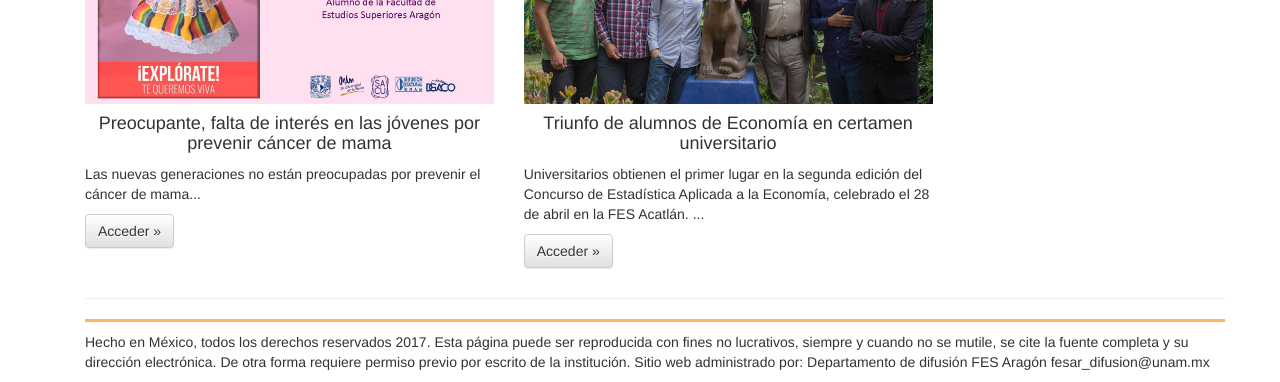
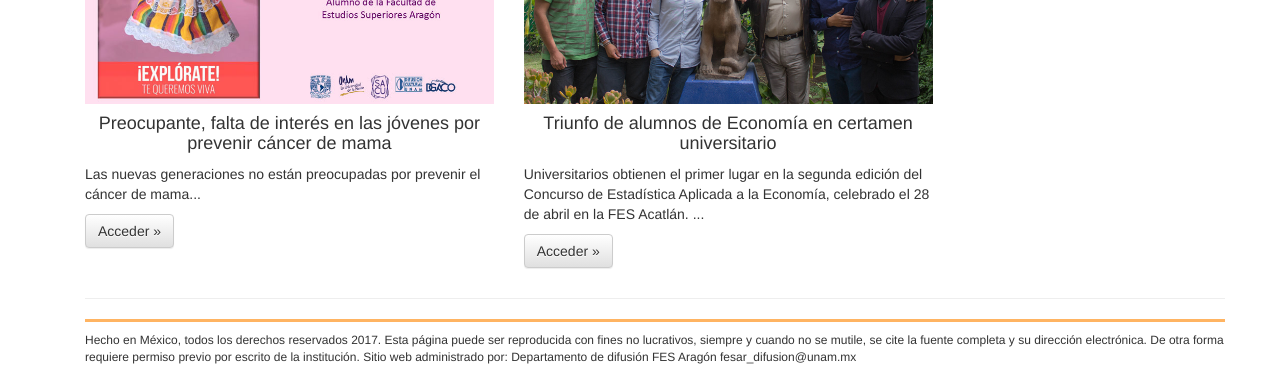
Before and after one commit to octavio-24btvs/micrositio, a plain HTML site: page Sitio Gaceta Digital/index.html in a window 1280 px wide. Shown: the part 1591-1973 px from the top of the page. Drawn offline with nearby package versions, Linux system fonts and the light colour scheme; files that its build step writes are made by us from their sources.

Commit message:
git push

```diff
--- a/Sitio Gaceta Digital/index.html
+++ b/Sitio Gaceta Digital/index.html
@@ -286,7 +286,7 @@
       <hr>
 
       <footer>
-        <p>Hecho en México, todos los derechos reservados 2017. Esta página puede ser reproducida con fines no lucrativos, siempre y cuando no se mutile, se cite la fuente completa y su dirección electrónica. De otra forma requiere permiso previo por escrito de la institución. Sitio web administrado por: Departamento de difusión FES Aragón fesar_difusion@unam.mx</p>
+        <p style="font-size: 12px;">Hecho en México, todos los derechos reservados 2017. Esta página puede ser reproducida con fines no lucrativos, siempre y cuando no se mutile, se cite la fuente completa y su dirección electrónica. De otra forma requiere permiso previo por escrito de la institución. Sitio web administrado por: Departamento de difusión FES Aragón fesar_difusion@unam.mx</p>
       </footer>
     </div>
 
```
